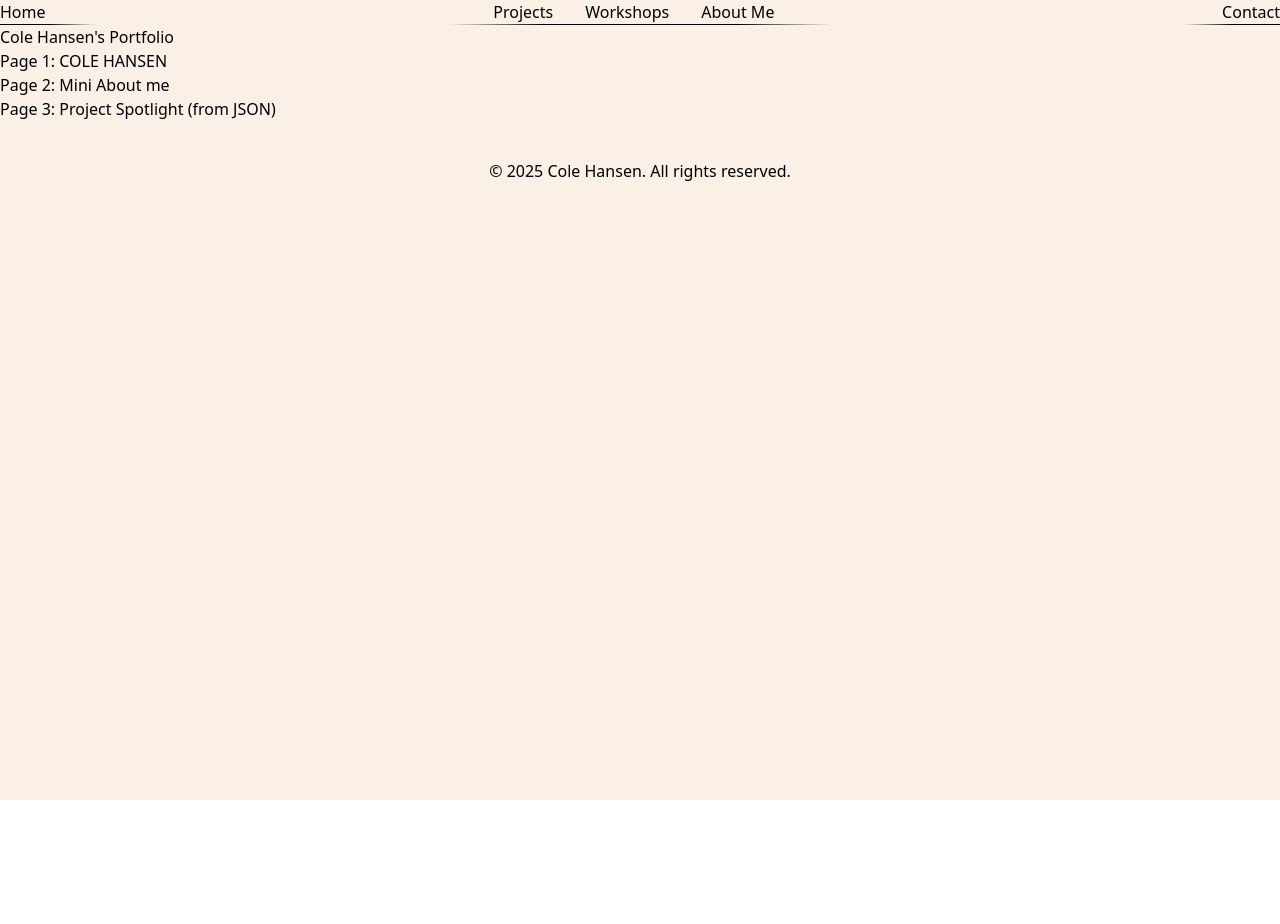
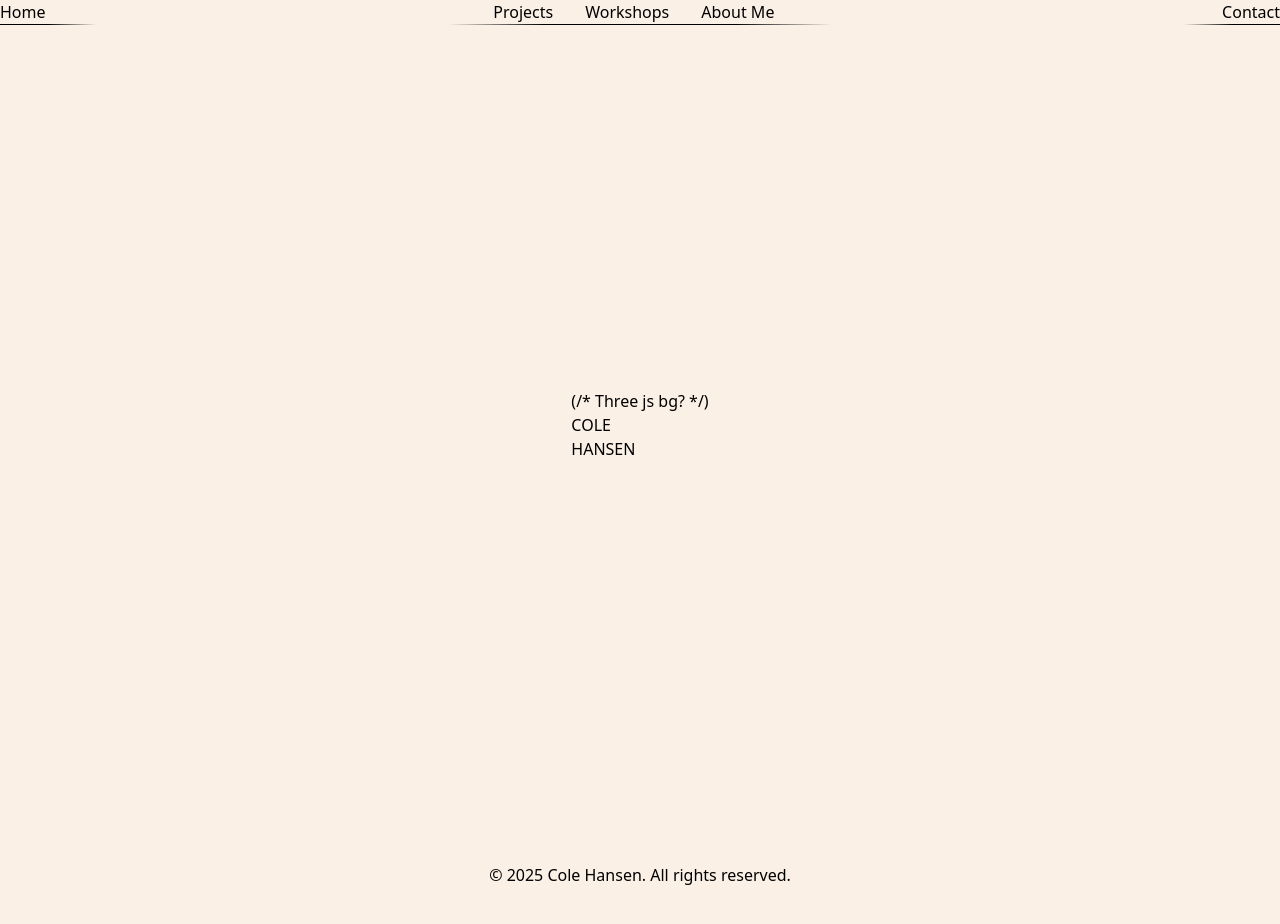
Before and after one commit to ColeMinersUnion/portfolio, a React (Vite) app: page / in a window 1280 px wide. Before the commit the page ends 800 px from the top, so only its background shows below. Built offline with nearby package versions, Linux system fonts and the light colour scheme.

Commit message:
Snap Scrolling on Index.

```diff
--- a/src/App.jsx
+++ b/src/App.jsx
@@ -2,6 +2,11 @@
 import './App.css'
 import { useEffect } from 'react';
 import { useOutletContext } from 'react-router-dom';
+import ScrollPage from './pages/templates/Scroll';
+import Splash from './pages/Splash';
+import MiniAbout from './pages/MiniAbout';
+import Spotlight from './pages/Spotlight';
+
 
 function App() {
 
@@ -14,18 +19,23 @@ function App() {
 
   return (
     <>
-      <h1>Cole Hansen's Portfolio</h1>
-      <div>
-        <div>
-          <h1>Page 1: COLE HANSEN</h1>
+      <div className="snap-y snap-mandatory overflow-y-scroll h-screen ">
+            <div className="snap-always snap-center">
+              <ScrollPage>
+                <Splash />
+              </ScrollPage>
+            </div>
+            <div className="snap-always snap-center" >
+              <ScrollPage>
+                <MiniAbout />
+              </ScrollPage>
+            </div>
+            <div className="snap-always snap-center" >
+              <ScrollPage>
+                <Spotlight />
+              </ScrollPage>
+            </div>
         </div>
-        <div>
-          <h1>Page 2: Mini About me</h1>
-        </div>
-        <div>
-          <h1>Page 3: Project Spotlight (from JSON)</h1>
-        </div>
-      </div>
     </>
   )
 }
--- a/src/components/styles/Nav.css
+++ b/src/components/styles/Nav.css
@@ -36,7 +36,8 @@
 #left-line{
     height: 1px;
     width: 6rem;
-    background: linear-gradient(to right, rgba(0,0,0,1), rgba(0,0,0,1), rgba(0,0,0,0));
+    background: linear-gradient(to right
+    , rgba(0,0,0,1), rgba(0,0,0,1), rgba(0,0,0,0));
 }
 
 #right-line{
--- a/src/pages/MiniAbout.jsx
+++ b/src/pages/MiniAbout.jsx
@@ -5,10 +5,13 @@ export default function MiniAbout(){
         <>
             <div className = "abt-container">
                 <div className = "abt-text">
-
+                    <h1>About Me</h1>
+                    <p>
+                        Hi
+                    </p>
                 </div>
                 <div className = "abt-profile">
-
+                    <h3>Image Eventually</h3>
                 </div>
 
 
--- a/src/pages/Splash.jsx
+++ b/src/pages/Splash.jsx
@@ -1,6 +1,6 @@
-import "sytles/splash.css";
+import "./styles/splash.css";
 
-export default function Splash() {
+export default function Splash(props) {
     return (
         <>
         <div className="splash-container">
--- a/src/pages/Spotlight.jsx
+++ b/src/pages/Spotlight.jsx
@@ -0,0 +1,13 @@
+
+
+export default function Spotlight() {
+    return (
+        <>
+            <div>
+                <h1>Project Spotlight</h1>
+                <p>A random project that I want to show off</p>
+            </div>
+
+        </>
+    )
+}
--- a/src/pages/styles/splash.css
+++ b/src/pages/styles/splash.css
@@ -0,0 +1,4 @@
+#splash-text {
+    font-size: 4rem;
+
+}
--- /dev/null
+++ b/src/pages/templates/Scroll.jsx
@@ -0,0 +1,12 @@
+export default function ScrollPage({children}) {
+    return (
+        <>
+        <div className={`relative min-h-screen flex`}>
+            <div className="container max-w-screen-xl mx-auto flex justify-center items-center ">
+                {children}
+            </div>
+        </div>
+
+        </>
+    )
+}
```
Lines whose indentation alone changed are shown as unchanged.
